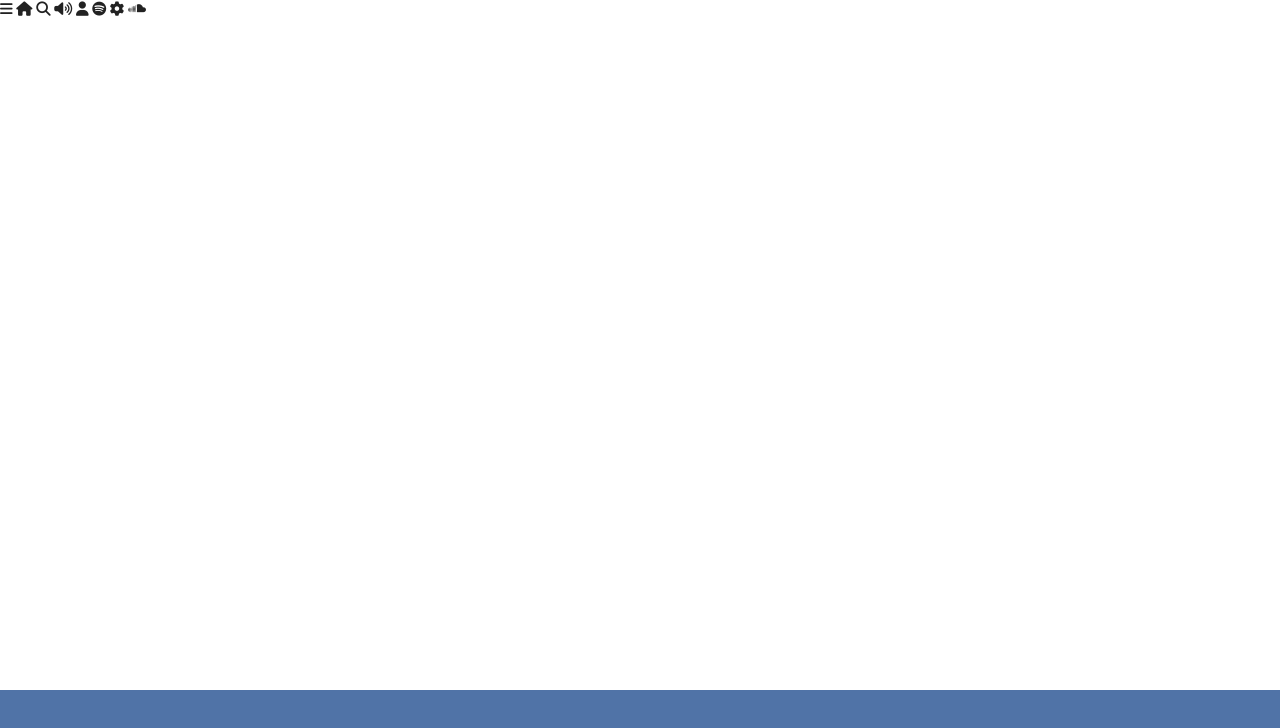
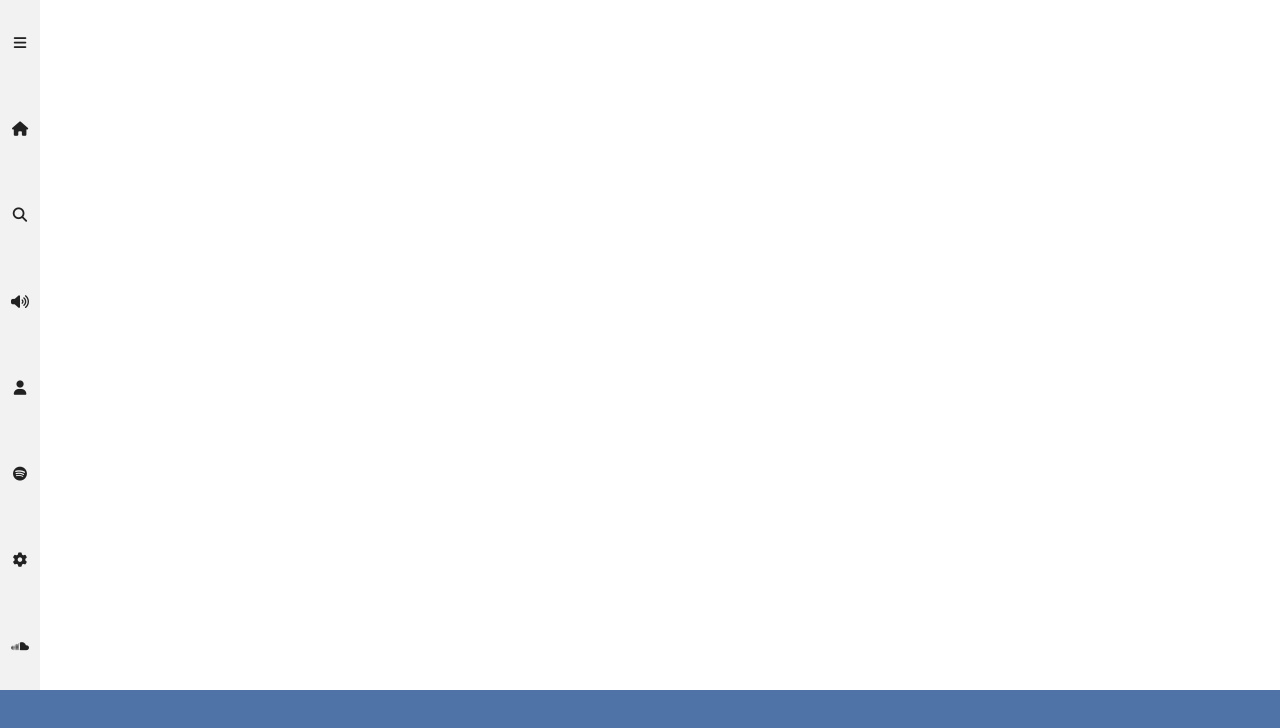
Before and after one commit to NateOs/all-out-flexbox, a plain HTML site: page practice/catty-flex-app-project/index.html in a window 1280 px wide. Drawn offline with Linux system fonts and the light colour scheme.

Commit message:
Sidebar done

```diff
--- a/practice/catty-flex-app-project/css/styles.css
+++ b/practice/catty-flex-app-project/css/styles.css
@@ -12,17 +12,30 @@ body{
     font-size: 0.9em    ;
 }
 
+main {
+    flex: 1 0 auto;/*fill the available space flex : {grow} {shrink} {basis}*/
+    display: flex;
+}
+
+aside {
+    flex: 0 0 40px;
+}
+
+aside {
+    display: flex;
+    flex-direction: column;
+    justify-content: space-around;
+    align-items: center;
+    background-color: #f2f2f2;
+}
+
+aside i.fa {
+    font-size: 1em;
+}
+
 footer {
     flex: 0 0 90px;
     padding: 10px;
     color: #fff;
     background-color: rgba(61, 100, 158, 0.9);
 }
-
-main {
-    flex: 1 0 auto;/*fill the available space flex : {grow} {shrink} {basis}*/
-}
-
-footer {
-    flex:0 0 90px;/*dont grow or shrink*/
-}
--- a/practice/catty-flex-app-project/index.html
+++ b/practice/catty-flex-app-project/index.html
@@ -1,8 +1,4 @@
 <!DOCTYPE html>
-<!--[if lt IE 7]>      <html class="no-js lt-ie9 lt-ie8 lt-ie7"> <![endif]-->
-<!--[if IE 7]>         <html class="no-js lt-ie9 lt-ie8"> <![endif]-->
-<!--[if IE 8]>         <html class="no-js lt-ie9"> <![endif]-->
-<!--[if gt IE 8]>      <html class="no-js"> <!--<![endif]-->
 <html>
     <head>
         <meta charset="utf-8">
@@ -16,14 +12,14 @@
     <body>
         <main>
             <aside><!--This represnsts the side bar-->
-                <i class="fa fa-bars"></i>
-                <i class="fa fa-home"></i>
-                <i class="fa fa-search"></i>
-                <i class="fa fa-volume-up"></i>
-                <i class="fa fa-user"></i>
-                <i class="fa fa-spotify"></i>
-                <i class="fa fa-cog"></i>
-                <i class="fa fa-soundcloud"></i>
+                <i class="fas fa-bars"></i>
+                <i class="fas fa-home"></i>
+                <i class="fas fa-search"></i>
+                <i class="fas fa-volume-up"></i>
+                <i class="fas fa-user"></i>
+                <i class="fab fa-spotify"></i>
+                <i class="fas fa-cog"></i>
+                <i class="fab fa-soundcloud"></i>
             </aside>
 
             <section class="content"><!--Everything other than sidebar here-->
```
